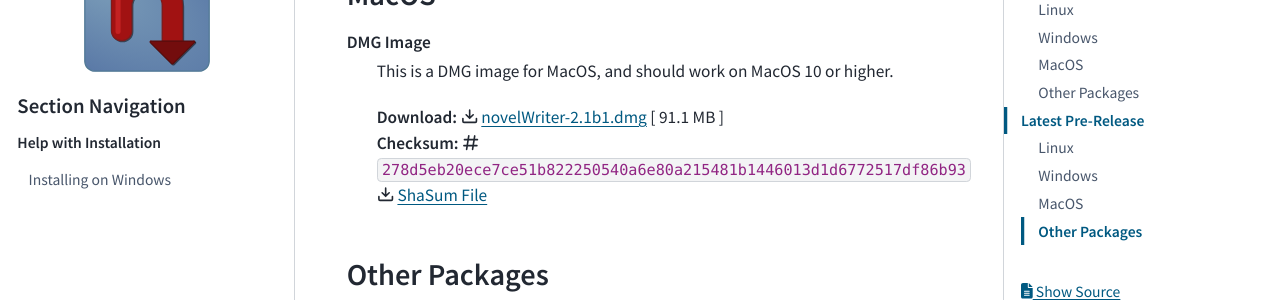
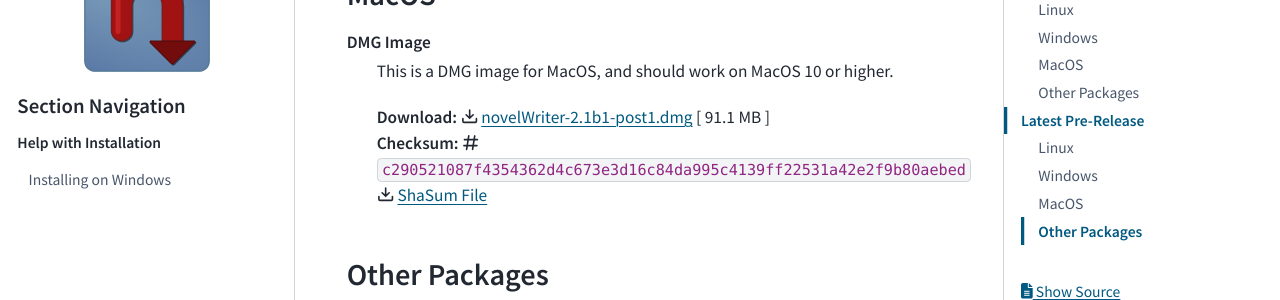
Before and after one commit to vkbo/novelWriter.io, a Sphinx documentation site: the page built from source/download/index.rst, in a window 1280 px wide and 900 px high, scrolled down 3434 px. Shown: the part 154-454 px from the top of the window. Built offline with Sphinx 7.4.7 and the PyData theme 0.15.4, drawn with Linux system fonts in a browser that asks for light colours.

Commit message:
Replace the macOS release with one that isn't broken

```diff
--- a/source/generated/download_pre_release.rst
+++ b/source/generated/download_pre_release.rst
@@ -84,8 +84,8 @@
 **DMG Image**
    This is a DMG image for MacOS, and should work on MacOS 10 or higher.
 
-   | **Download:** :octicon:`download` `novelWriter-2.1b1.dmg <https://github.com/vkbo/novelWriter/releases/download/v2.1b1/novelWriter-2.1b1.dmg>`__ [ 91.1 MB ]
-   | **Checksum:** :octicon:`hash` ``278d5eb20ece7ce51b822250540a6e80a215481b1446013d1d6772517df86b93`` :octicon:`download` `ShaSum File <https://github.com/vkbo/novelWriter/releases/download/v2.1b1/novelWriter-2.1b1.dmg.sha256>`__
+   | **Download:** :octicon:`download` `novelWriter-2.1b1-post1.dmg <https://github.com/vkbo/novelWriter/releases/download/v2.1b1/novelWriter-2.1b1-post1.dmg>`__ [ 91.1 MB ]
+   | **Checksum:** :octicon:`hash` ``c290521087f4354362d4c673e3d16c84da995c4139ff22531a42e2f9b80aebed`` :octicon:`download` `ShaSum File <https://github.com/vkbo/novelWriter/releases/download/v2.1b1/novelWriter-2.1b1-post1.dmg.sha256>`__
 
 
 Other Packages
```
